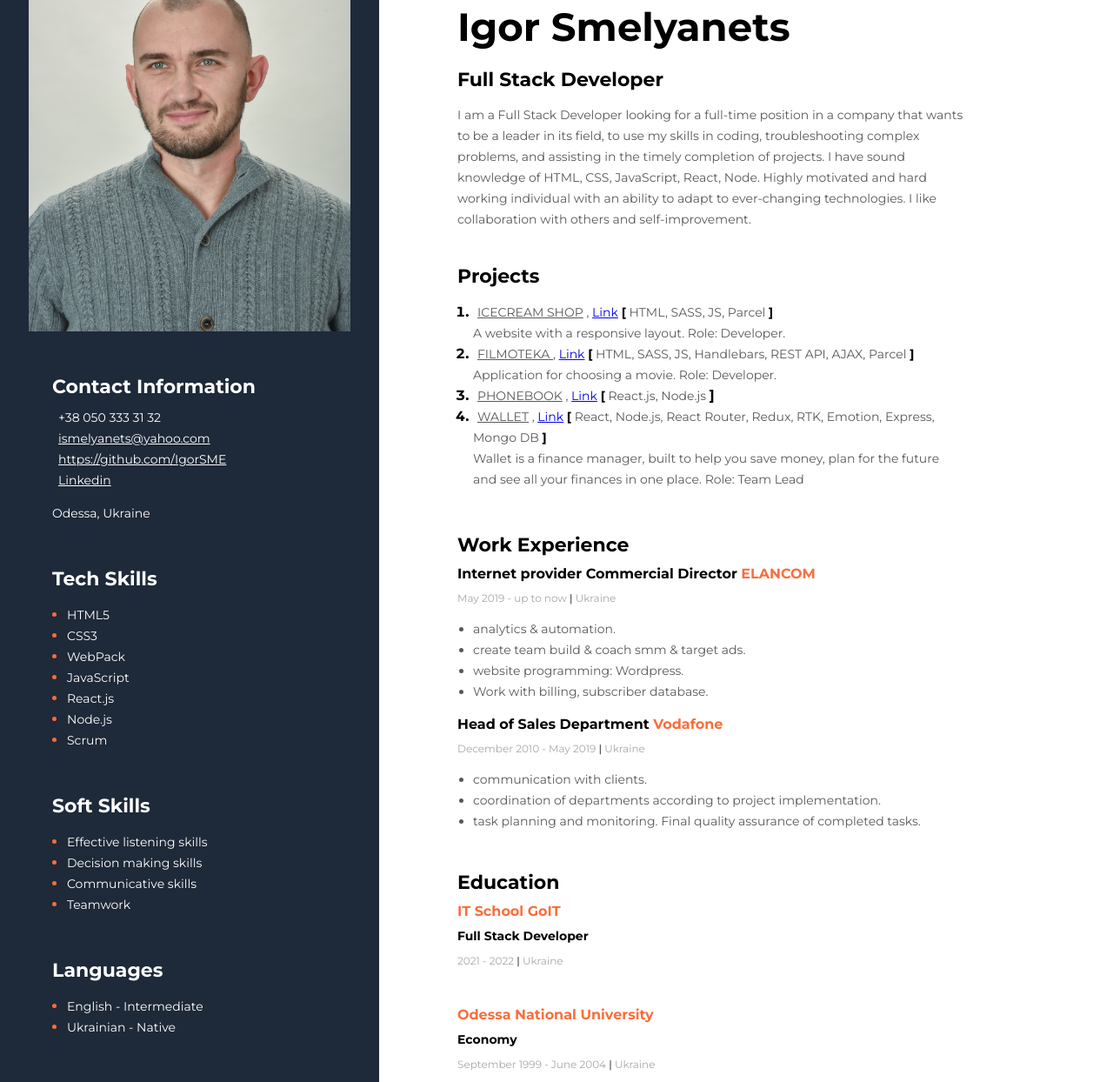
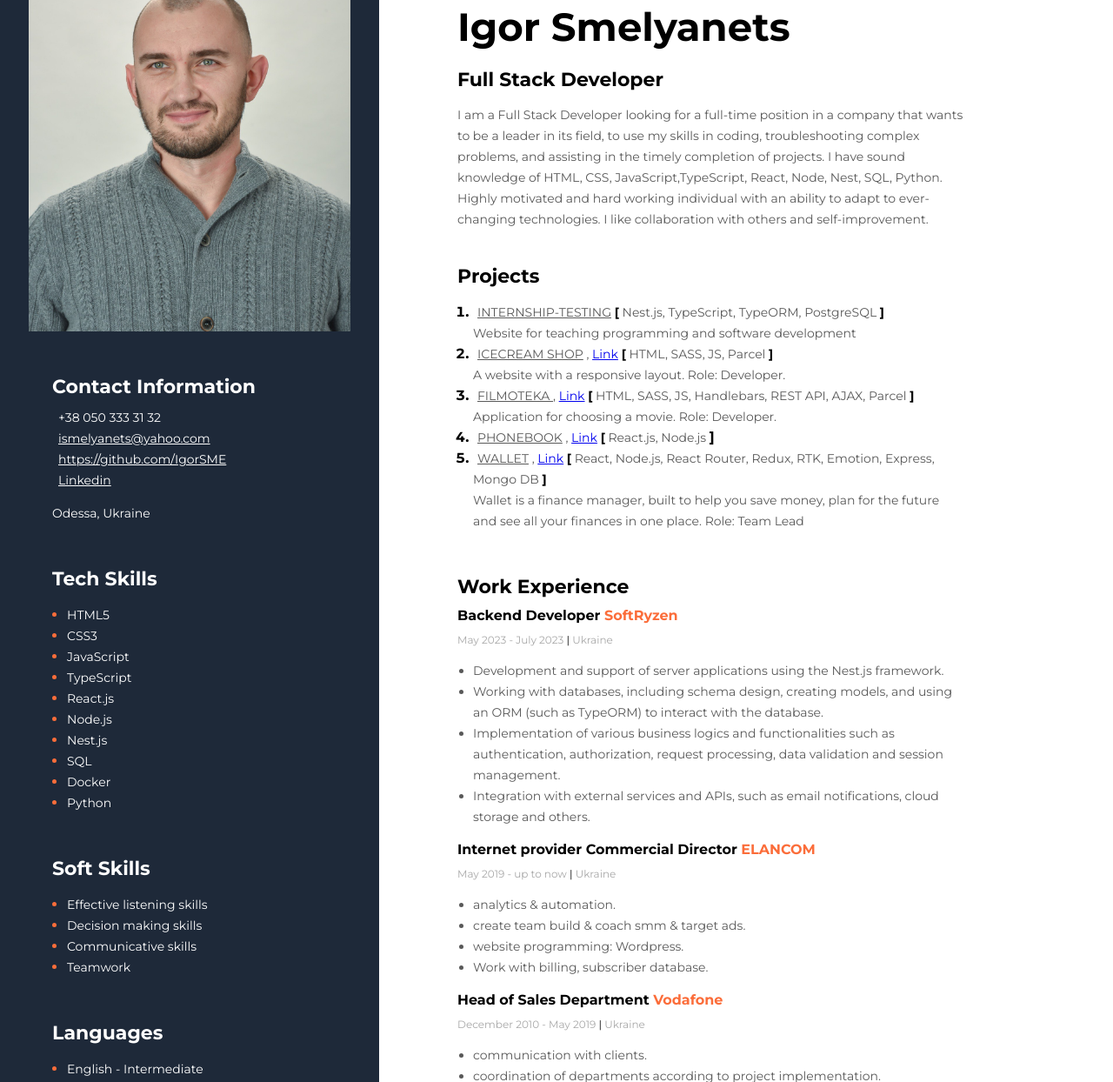
Before and after one commit to IgorSME/my-resume, a plain HTML site: page index.html in a window 1280 px wide. Shown: the part 87-1331 px from the top of the page at 87% size. Drawn offline with Linux system fonts and the light colour scheme.

Commit message:
add softryzen

```diff
--- a/index.html
+++ b/index.html
@@ -22,13 +22,20 @@
                 <h1 class="about-me-name">Igor Smelyanets</h1>
                 <h2 class="about-me-profession">Full Stack Developer</h2>
                 <p class="about-me-description">I am a Full Stack Developer looking for a full-time position in a company that wants to be a leader in its field, to use my skills in coding, troubleshooting complex problems, and assisting in the timely completion of projects. I
-                have sound knowledge of HTML, CSS, JavaScript, React, Node.
+                have sound knowledge of HTML, CSS, JavaScript,TypeScript, React, Node, Nest, SQL, Python.
                  Highly motivated and hard working individual with an ability to adapt to ever-changing technologies. I like collaboration with others and self-improvement. </p>
             </div>
             <!-- my projects section-->
             <div class="my-projects-section">
                 <h3 class="main-content-title">Projects</h3>
                 <ol class="my-projects-list">
+                    <li class="my-project-item">
+                        <span class="my-project-text">
+                            <a href="https://parfors.github.io/team-project-group8/" class="my-projects-link">INTERNSHIP-TESTING</a>
+                            <span class="my-project-bracket">[</span> Nest.js, TypeScript, TypeORM, PostgreSQL <span class="my-project-bracket">]</span>
+                            <p class="my-projects-describe">Website for teaching programming and software development</p>
+                        </span>
+                    </li>
                     <li class="my-project-item">
                         <span class="my-project-text">
                             <a href="https://parfors.github.io/team-project-group8/" class="my-projects-link">ICECREAM SHOP</a>
@@ -73,6 +80,21 @@
             <!-- my work experiens section-->
             <div class="my-work-experiens-section">
                 <h3 class="main-content-title">Work Experience</h3>
+                <!-- Company 4-->
+                <div class="my-work-experiense-company-block">
+                    <h4 class="my-work-experience-position">Backend Developer <span
+                            class="my-work-experiens-company">SoftRyzen</span></h4>
+                    <p class="my-work-experience-time">May 2023 - July 2023 <span class="my-work-experience-divider">|</span> Ukraine
+                    </p>
+                    <ul class="my-work-experience-duties">
+                        <li class="my-work-experience-duty">Development and support of server applications using the Nest.js framework. </li>
+                        <li class="my-work-experience-duty">Working with databases, including schema design, creating models, and using an ORM (such as TypeORM) to interact with
+                        the database.</li>
+                        <li class="my-work-experience-duty">Implementation of various business logics and functionalities such as authentication, authorization, request processing,
+                        data validation and session management. </li>
+                        <li class="my-work-experience-duty">Integration with external services and APIs, such as  email notifications, cloud storage and others. </li>
+                    </ul>
+                </div>
                 <!-- Company 3-->
                 <div class="my-work-experiense-company-block">
                     <h4 class="my-work-experience-position">Internet provider Commercial Director <span class="my-work-experiens-company">ELANCOM</span></h4>
@@ -159,11 +181,14 @@
                     <li class="tech-skills-item"><span class="tech-skills-item-text">HTML5</span></li>
                     <li class="tech-skills-item"><span class="tech-skills-item-text">CSS3</span></li>
 
-                    <li class="tech-skills-item"><span class="tech-skills-item-text">WebPack</span></li>
                     <li class="tech-skills-item"><span class="tech-skills-item-text">JavaScript</span></li>
+                    <li class="tech-skills-item"><span class="tech-skills-item-text">TypeScript</span></li>
                     <li class="tech-skills-item"><span class="tech-skills-item-text">React.js</span></li>
                     <li class="tech-skills-item"><span class="tech-skills-item-text">Node.js</span></li>
-                    <li class="tech-skills-item"><span class="tech-skills-item-text">Scrum</span></li>
+                    <li class="tech-skills-item"><span class="tech-skills-item-text">Nest.js</span></li>
+                    <li class="tech-skills-item"><span class="tech-skills-item-text">SQL</span></li>
+                    <li class="tech-skills-item"><span class="tech-skills-item-text">Docker</span></li>
+                    <li class="tech-skills-item"><span class="tech-skills-item-text">Python</span></li>
                 </ul>
             </div>
             <!-- Soft skills section-->
```
